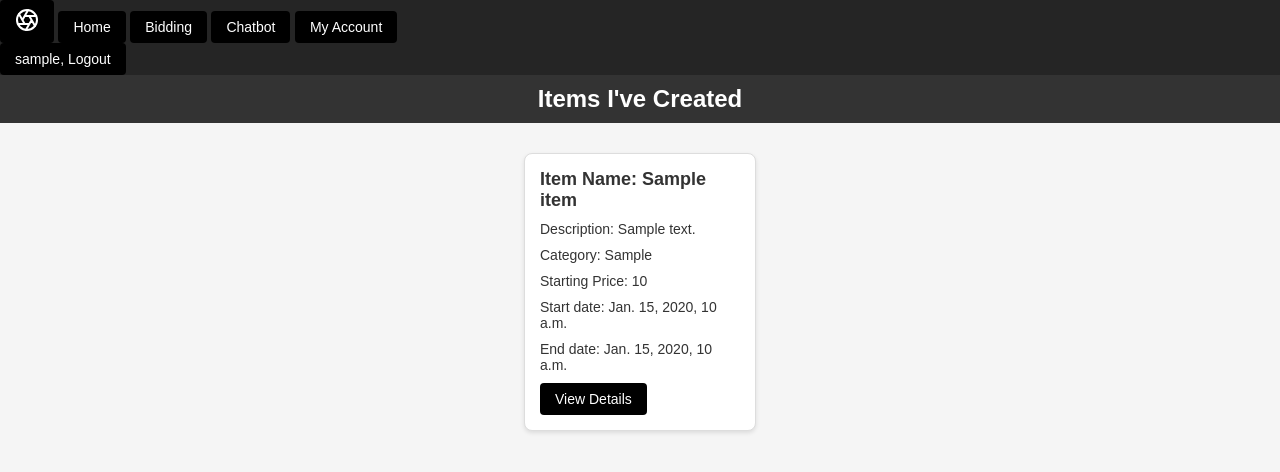
After one commit to 5200-Group5/ElectronicBiddingSys, a Django app: page /bidding/my_items/ in a window 1280 px wide. The commit adds this page. Shown: the top 472 px of the page. Run offline with Django 4.2, Linux system fonts and the light colour scheme; a user stored in the database is signed in; tables that the repository leaves empty hold one stand-in row (values such as "Sample post"); parts of the project's set-up code (start-up, migrations or seed data) failed here and were passed over.

Commit message:
update
 - Now users can go view the item they created

```diff
--- a/ElectonicBiddingSys/BiddingApp/models.py
+++ b/ElectonicBiddingSys/BiddingApp/models.py
@@ -1,6 +1,7 @@
 from django.db import models
 from django.contrib.auth.models import AbstractUser, AbstractBaseUser, BaseUserManager
 from django.contrib.auth.models import User  # Import Django's built-in user model
+from django.conf import settings
 # Create your models here.
 
 
@@ -109,6 +110,12 @@ class Item(models.Model):
     starting_price = models.IntegerField()
     end_date = models.DateTimeField()
     start_date = models.DateTimeField()
+    creator = models.ForeignKey(
+        settings.AUTH_USER_MODEL,
+        on_delete=models.CASCADE,
+        related_name='created_items'
+        # No null=True and blank=True, ensuring a creator is always specified
+    )
 
     class Meta:
         db_table = 'Item'  # Use the existing table name
--- a/ElectonicBiddingSys/BiddingApp/urls.py
+++ b/ElectonicBiddingSys/BiddingApp/urls.py
@@ -22,4 +22,5 @@ urlpatterns = [
     path('save_item/', views.save_item, name='save_item'),
     path('user/<str:username>/', views.user_profile, name='user_profile'),
     path('messaging/', include('messaging.urls', namespace='messaging')),
+    path('my_items/', views.my_items, name='my_items'),
 ]
--- a/ElectonicBiddingSys/BiddingApp/views.py
+++ b/ElectonicBiddingSys/BiddingApp/views.py
@@ -152,19 +152,28 @@ def create_item(request):
 
 def save_item(request):
     if request.method == 'POST':
-        form = ItemForm(request.POST, request.FILES)  # Include request.FILES if your form contains file uploads like images
+        form = ItemForm(request.POST, request.FILES)  # Include request.FILES for file uploads
         if form.is_valid():
-            form.save()  # Save the new item to the database
-            return redirect('bidding:bidding_page')  # Redirect to bidding page or another appropriate page
-
+            item = form.save(commit=False)
+            item.creator = request.user
+            item.save()
+            return redirect('bidding:bidding_page')  # Redirect to an appropriate page
     else:
-        form = ItemForm()  # If not POST, create a blank form
+        form = ItemForm()
 
     return render(request, 'BiddingApp/create_item.html', {'form': form})
 
 def user_profile(request, username):
     user = get_object_or_404(User, username=username)
     return render(request, 'account/profile_account.html', {'profile_user': user})
+
+def my_items(request):
+    if request.user.is_authenticated:
+        user_items = Item.objects.filter(creator=request.user)
+        return render(request, 'BiddingApp/my_items.html', {'items': user_items})
+    else:
+        # Redirect to login page or show an error message if the user is not authenticated
+        return redirect('user:login')
 
 
 api_key = ""
--- /dev/null
+++ b/ElectonicBiddingSys/templates/BiddingApp/my_items.html
@@ -0,0 +1,31 @@
+<!DOCTYPE html>
+<html lang="en">
+<head>
+    {% load static %}
+    <meta charset="UTF-8" />
+    <title>My Items</title>
+    <link rel="stylesheet" href="{% static 'style.css' %}" />
+</head>
+<body>
+    <div class="navbar-container">
+        {% include 'components/navbar.html' %}
+    </div>
+    <h1>Items I've Created</h1>
+    <div class="item-list">
+        {% for item in items %}
+        <div class="item">
+            <h2>Item Name: {{ item.name }}</h2>
+            <p>Description: {{ item.description }}</p>
+            <p>Category: {{ item.category }}</p>
+            <p>Starting Price: {{ item.starting_price }}</p>
+            <p>Start date: {{ item.start_date }}</p>
+            <p>End date: {{ item.end_date }}</p>
+            <!-- Link to item detail page -->
+            <a href="{% url 'bidding:item_detail' item_id=item.item_id %}">View Details</a>
+        </div>
+        {% empty %}
+        <p>You have not created any items yet.</p>
+        {% endfor %}
+    </div>
+</body>
+</html>
--- a/ElectonicBiddingSys/templates/account/account.html
+++ b/ElectonicBiddingSys/templates/account/account.html
@@ -112,6 +112,7 @@ p[contenteditable="true"]:focus {
             </div>
         </div>
         <a class="hs" href="{% url "account:history" %}">Item you Bought</a>
+        <div><a class="created-items-link" href="{% url 'bidding:my_items' %}">Items You Created</a></div>
     </div>
 
 
```
Also changed, not shown: ElectonicBiddingSys/BiddingApp/migrations/0006_item_creator.py (added), ElectonicBiddingSys/BiddingApp/migrations/0007_alter_item_creator.py (added).
